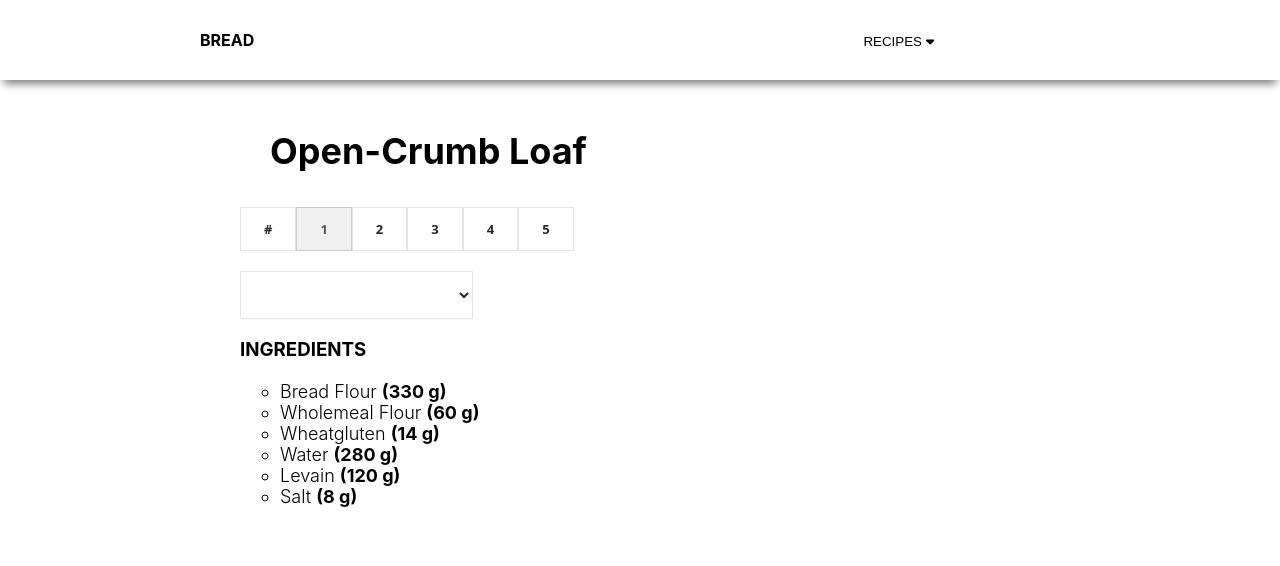
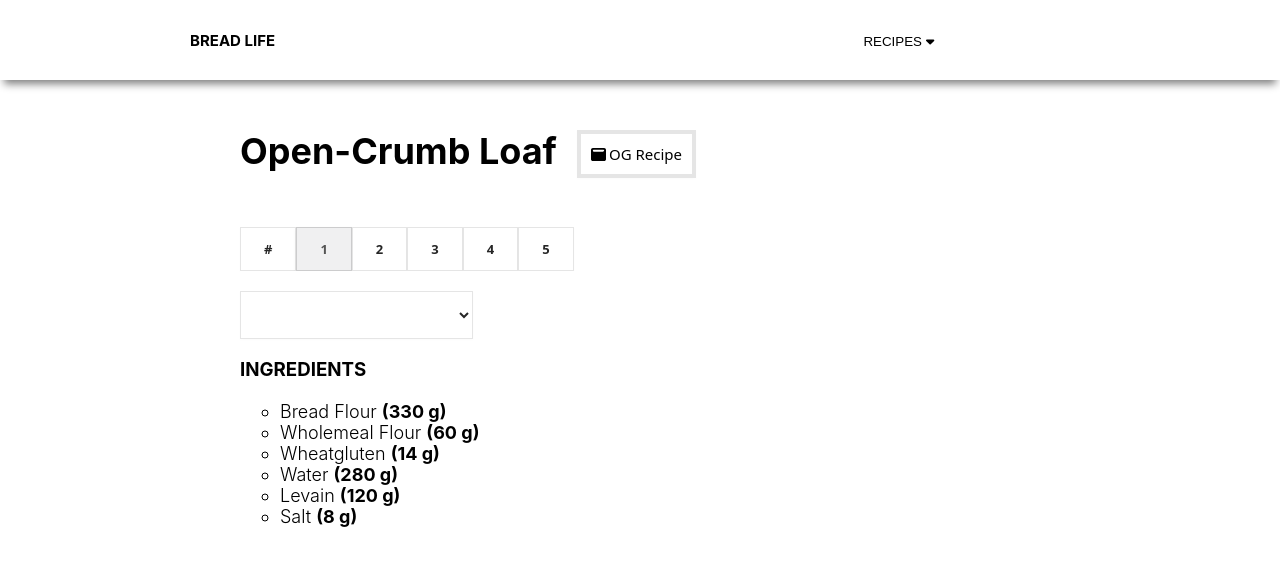
Before and after one commit to beefcrab/BreadLife, a React (Create React App) app: page /BreadLife/recipe in a window 1280 px wide. Shown: the top 566 px of the page. Built offline with nearby package versions, Linux system fonts and the light colour scheme.

Commit message:
og button

```diff
--- a/src/Navbar/Navbar.js
+++ b/src/Navbar/Navbar.js
@@ -41,7 +41,7 @@ function Navbar(){
         <div className="logo-nav">
             <div className="logo-container">
                 <h4 className="header-title">
-                BREAD
+                BREAD LIFE
                 </h4>
             </div>
         </div>
--- a/src/body/template.css
+++ b/src/body/template.css
@@ -6,7 +6,7 @@ ul{
 }
 
 .title{
-    padding: 25px 0px 10px 30px;
+    padding: 25px 20px 10px 0px;
     align-items: center;
     font-size: large;
     background-color: white;
@@ -157,6 +157,49 @@ ul{
   transform: translateY(0);
 }
 
+
+.button-OG {
+  margin-top: 50px;
+  align-items: center;
+  background-color: #FFFFFF;
+  border: 4px solid rgba(0, 0, 0, 0.1);
+  box-shadow: rgb(0 0 0 / 2%) 0 1px 3px 0;
+  box-sizing: border-box;
+  color: rgba(0, 0, 0, 0.85);
+  cursor: pointer;
+  display: inline-flex;
+  font-family: system-ui,-apple-system,system-ui,"Helvetica Neue",Helvetica,Arial,sans-serif;
+  font-size: 13px;
+  font-weight: 300;
+  justify-content: center;
+  line-height: 1.25;
+  min-height: 1.5rem;
+  min-width: 1.5rem;
+  max-width: 10.5rem;
+  max-height: 3rem;
+  padding: 10px 10px 10px 10px;
+  position: relative;
+  text-decoration: none;
+  transition: all 250ms;
+  user-select: none;
+  -webkit-user-select: none;
+  touch-action: manipulation;
+  vertical-align: baseline;
+  width: auto;
+}
+
+.button-OG:hover,
+.button-OG:focus {
+  border-color: rgba(0, 0, 0, 0.15);
+  box-shadow: rgba(0, 0, 0, 0.1) 0 4px 12px;
+  color: rgba(0, 0, 0, 0.65);
+}
+
+.fa-window{
+  padding-bottom: 0px;
+  padding-right: 3px;
+}
+
 @media only screen and (max-width: 750px) {
     .ingred-container{
         height:100%;
@@ -165,4 +208,12 @@ ul{
 
     }
 
+    .button-OG{
+      margin-top:0;
+    }
+
+    .title{
+      padding:0;
+    }
+
 }
--- a/src/body/template.js
+++ b/src/body/template.js
@@ -1,4 +1,6 @@
 import React, {useState, useContext, useEffect} from 'react';
+import { FontAwesomeIcon } from '@fortawesome/react-fontawesome'
+import { faSquareUpRight, faWindowMaximize } from '@fortawesome/free-solid-svg-icons'
 import "./template.css"
 
 
@@ -55,6 +57,7 @@ function Template(){
         }
     }
 
+
     function renderFlavour(){
         if(flavourRecipes.length === 0){
             console.log("no inclusions")
@@ -80,7 +83,27 @@ function Template(){
     return(
         <div className="recipe-container">
 
+            <div className="ingred-div">
             <div className="title"><h1>{recipeList.data[renderRecipe].flavour}</h1></div>
+
+            <div className="button-OG">
+                <a
+                    target="_blank"
+                    href={recipeList.data[renderRecipe].source}>
+                        <FontAwesomeIcon className="fa-window" icon={faWindowMaximize} />
+                        OG Recipe
+
+                </a>
+            </div>
+
+
+            </div>
+
+
+
+
+            <br />
+
             <Quantity
                     quantity={buttons}
                     onClick={numLoaves}
@@ -97,6 +120,10 @@ function Template(){
                 </div> :
                 <p></p>
             }
+
+
+
+
 
             <div className="ingredients"><h3>INGREDIENTS</h3></div>
 
--- a/src/data/recipes.js
+++ b/src/data/recipes.js
@@ -3,7 +3,7 @@ export default {
         {
             flavour: "Open-Crumb Loaf",
             id:0,
-            source:"open-crumb",
+            source:"https://www.youtube.com/watch?v=HlJEjW-QSnQ&ab_channel=FullProofBaking",
             conponent:"OpenCrumb",
             photoUrl:"https://i.ibb.co/CnGG4zp/BFDB22-CF-4677-4-E69-82-E3-10-D9-C49-F5-E87-16839-0000057-D966-A2-A04.jpg",
             recipe:[
@@ -66,7 +66,7 @@ export default {
         {
             flavour: "Pita Pockets",
             id:1,
-            source:"pita-pocket",
+            source:"https://www.youtube.com/watch?v=M48dZTOd2jY&t=95s&ab_channel=AutumnKitchen",
             conponent:"PitaPocket",
             photoUrl:"https://i.ibb.co/p3RqWh0/Pita-bread.jpg",
             recipe:[
@@ -84,7 +84,7 @@ export default {
         {
             flavour: "Sourdough Naan",
             id:2,
-            source:"naan",
+            source:"https://zestysouthindiankitchen.com/sourdough-naan/?fbclid=IwAR2Rj3L7snLw7yiJl6KU9jeIboMU237Yg1ORSKZc5HXzxI9XYHeXlwRn1NU",
             conponent:"Naan",
             photoUrl:"https://i.ibb.co/X7wYhrF/gluten-free-naan-bread-recipe-featured-735x490.jpg",
             recipe:[
--- a/src/style.css
+++ b/src/style.css
@@ -9,7 +9,9 @@ body {
 }
 
 a{
+  font-size: 15px;
   text-decoration: none;
+  color: black;
 }
 
 .container{
@@ -105,7 +107,15 @@ li{
 }
 
 
+.ingred-div{
+  display:flex;
+}
+
 @media only screen and (max-width: 750px) {
+
+  .title{
+    padding:0;
+  }
   .recipe-container{
     grid-area: c;
     background-color: white;
@@ -135,4 +145,10 @@ li{
     align-items: center;
   }
 
+  .ingred-div{
+    display:flex;
+    flex-direction:column;
+  }
+
+
 }
```
